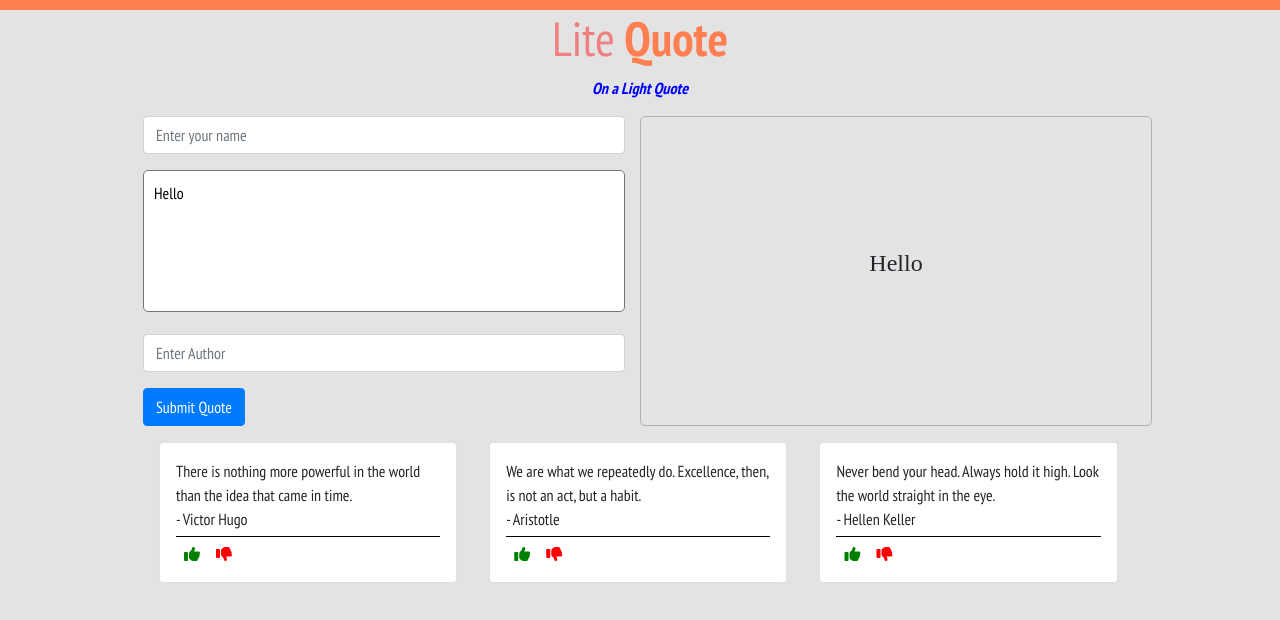
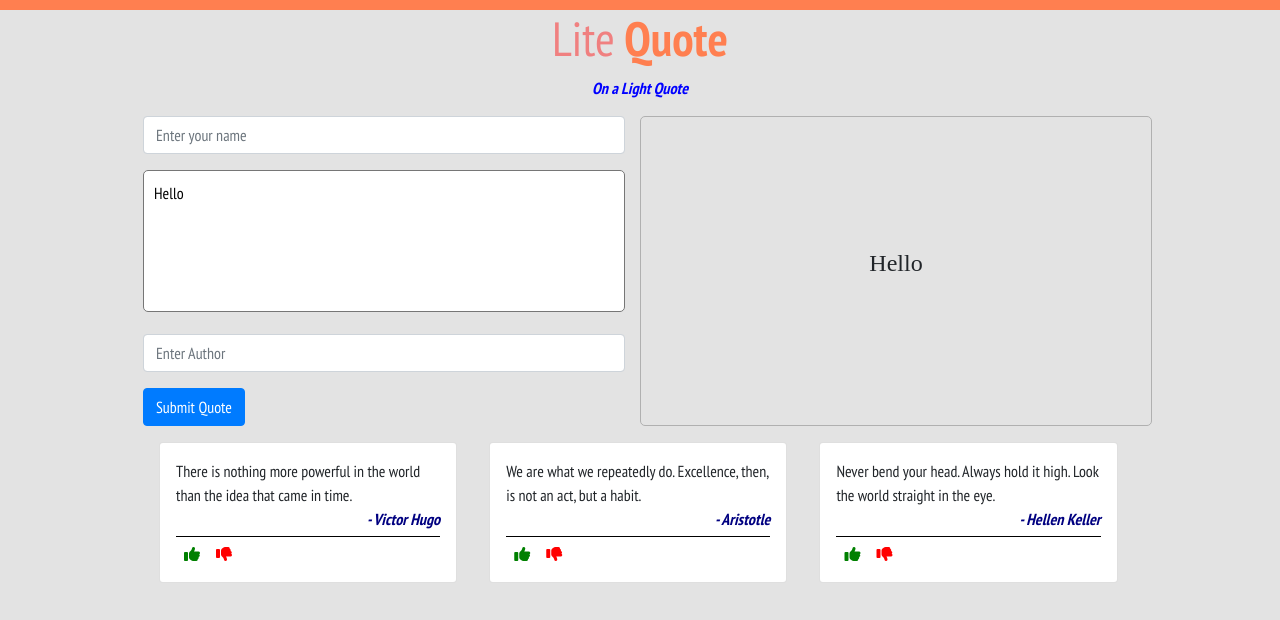
Before and after one commit to Mantongash/quotes, an Angular app: page / in a window 1280 px wide. Shown: the top 620 px of the page. Built offline with nearby package versions, Linux system fonts and the light colour scheme; a web font is replaced by a local one.

Commit message:
Styled the author names in the quotes

```diff
--- a/src/styles.css
+++ b/src/styles.css
@@ -40,3 +40,10 @@ li {
   color: red;
   cursor: pointer;
 }
+
+.author {
+  text-align: right;
+  font-weight: 700;
+  font-style: italic;
+  color: navy;
+}
```
